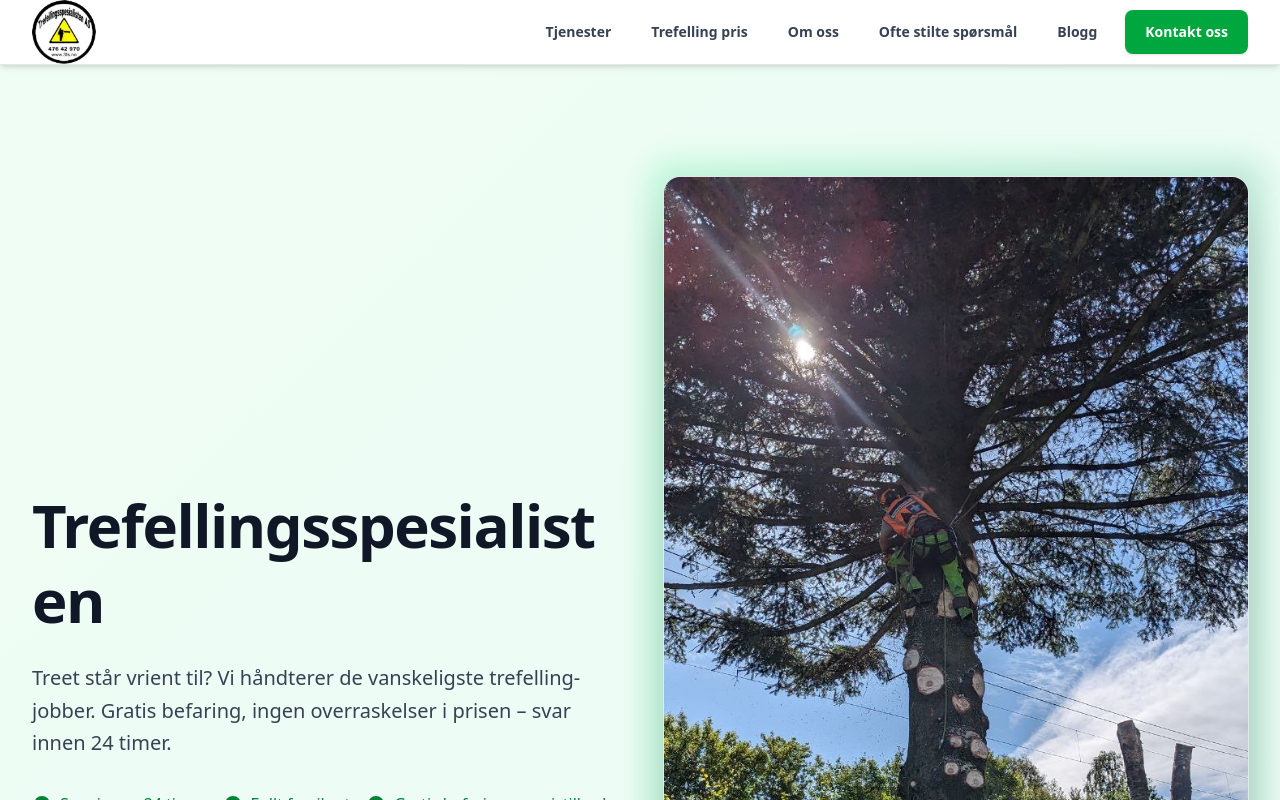
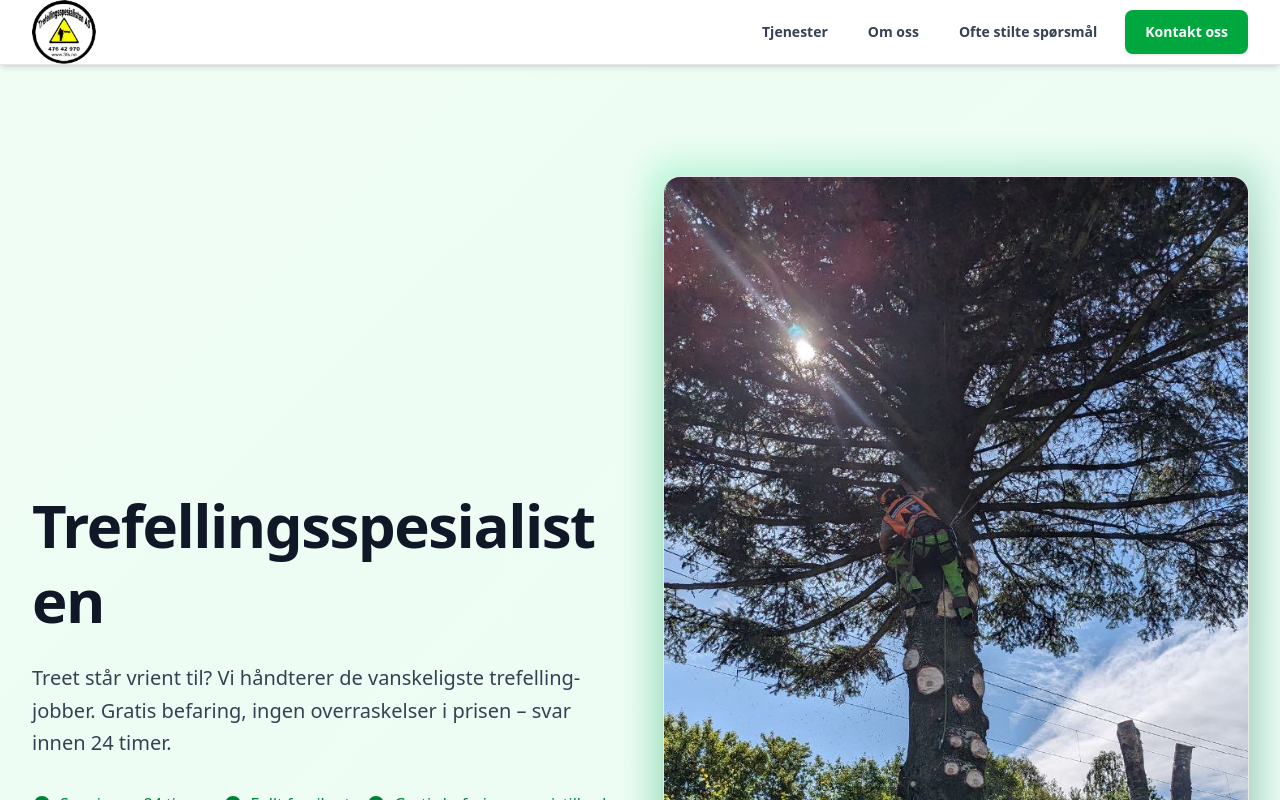
Before and after one commit to larskristianhaga/3fs.no, a Next.js app: page / in a window 1280 px wide. Shown: the top 800 px of the page. Built offline with nearby package versions, Linux system fonts and the light colour scheme.

Commit message:
Remove unused navigation links from Header component

```diff
--- a/src/components/Header.tsx
+++ b/src/components/Header.tsx
@@ -25,10 +25,8 @@ export default function Header() {
 
     const navLinks: NavLink[] = [
         {href: '/tjenester', label: siteText.header.nav.services},
-        {href: '/trefelling-pris', label: siteText.header.nav.pricing},
         {href: '/om-oss', label: siteText.header.nav.about},
         {href: '/faq', label: siteText.header.nav.faq},
-        {href: '/blogg', label: siteText.header.nav.blog},
     ]
 
     return (
```
